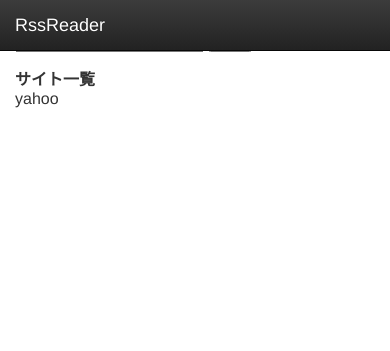
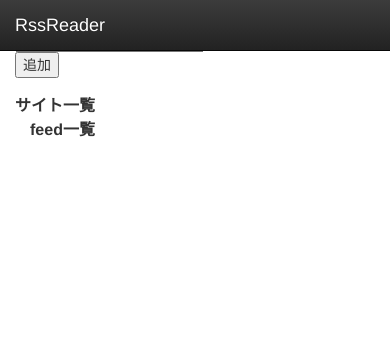
Before and after one commit to meer07/django_rss_reader, a Django app: template rss_reader/rssreader/user_page/templates/user_page.html in a window 390 px wide. Shown: the top 351 px of the page. Run offline with Django 3.2, Linux system fonts and the light colour scheme; the template is opened without the code that fills it, so the values that code supplies are empty; some libraries are stand-ins or nearby versions.

Commit message:
add add_feed_list

```diff
--- a/rss_reader/rssreader/user_page/templates/user_page.html
+++ b/rss_reader/rssreader/user_page/templates/user_page.html
@@ -7,31 +7,59 @@
 
 {% block content %}
 <div class="container">
+  <div class="row"><!-- サイト一覧 -->
+    <div class="col-xs-4">
       <form id="feed_url" name="setting">
         <input type="text" name="site_name" value="サイト名など">
         <input type="text" name="url" value="URL">
-    <input type="button" name="add" value="追加" onclick="add_list()">
+        <input type="button" name="add" value="追加" onclick="add_site_list()">
       </form>
       <table id="site-list">
         <tr>
           <th>サイト一覧</th>
         </tr>
+      </table>
+    </div>
+  </div>
+  <div  class="col-xs-8"><!-- feed一覧 -->
+    <table id="rss_feed">
         <tr>
-      <td>yahoo</td>
+          <th>feed一覧</th>
         </tr>
       </table>
   </div>
+</div>
 <script charset="utf-8">
-function add_list(){
+function add_site_list(){
   var table = document.getElementById('site-list');
   var row = table.insertRow(-1);
-  var site_name = document.setting.site_name.value;
-  var url = document.setting.url.value;
-  var textNode = document.createTextNode(site_name);
+  var node = make_node();
   row.appendChild(textNode);
 }
 
-function add_tag(){
+function make_node(){
+  var site_name = document.setting.site_name.value;
+  var url = document.setting.url.value;
+  var aTag = document.createElement("a");
+  aTag.onclick = (function(){
+    $.ajax({
+        type:'POST',
+        dataType:'json',
+        url:'/',
+        data:{"url":url},
+        success:function(data){
+            console.log(data.state);
+            add_feed_list(data.feed);
+        },
+        error: function(xhr, textStatus, error){
+            alert("通信に失敗しました");
+        }
+    });
+  })(url);
+  return aTag;
+}
+
+function add_feed_list(feed){
 
 }
 </script>
```
Lines whose indentation alone changed are shown as unchanged.
